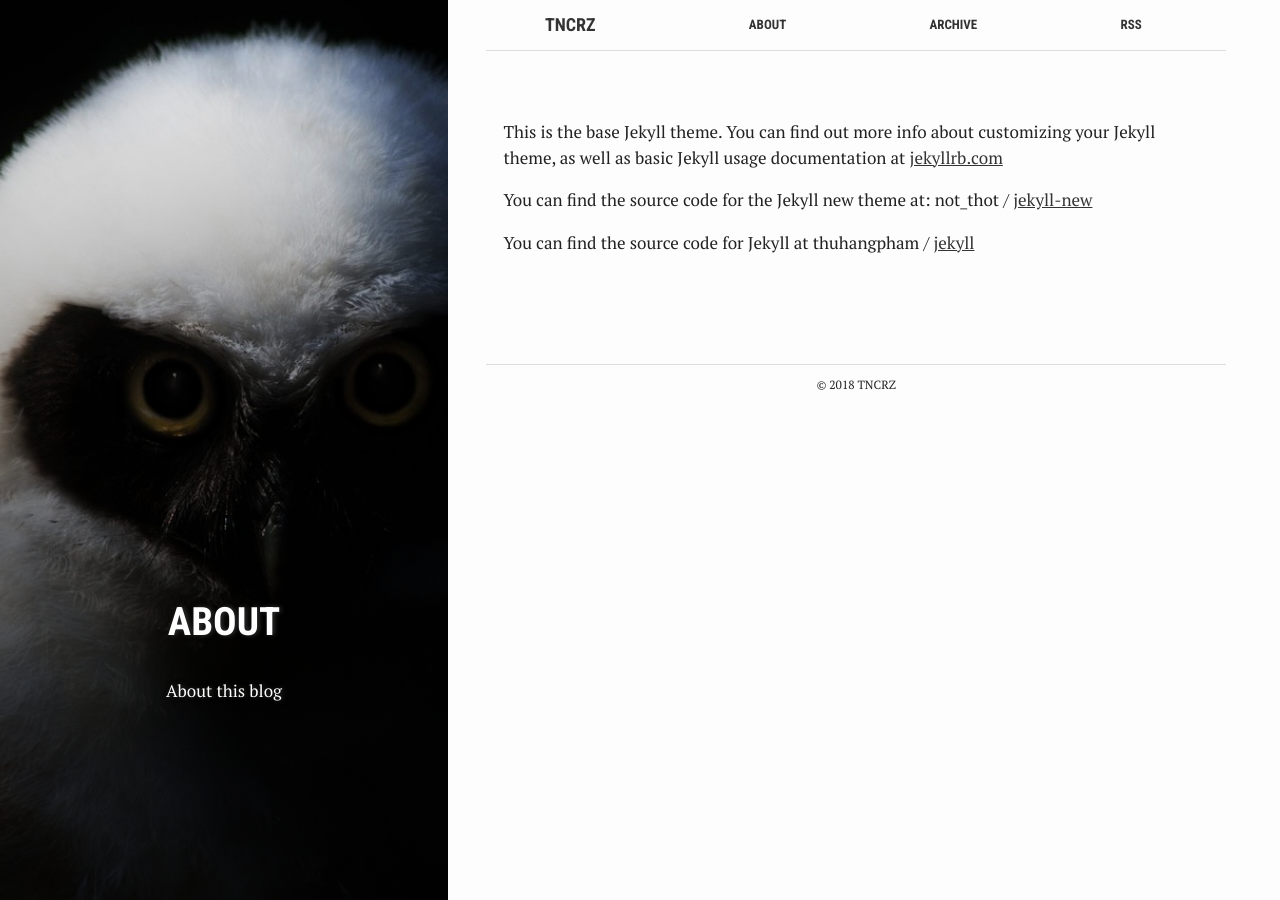
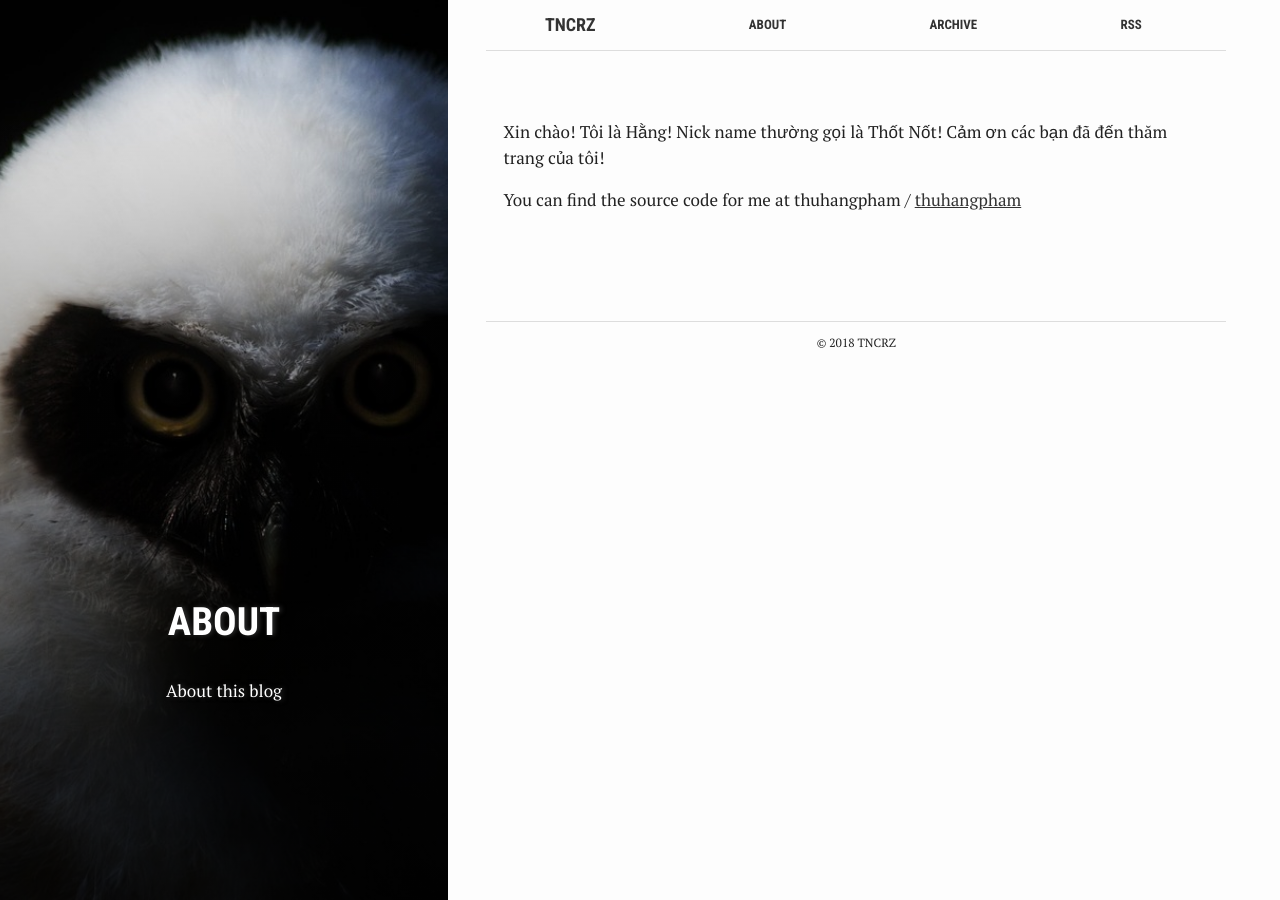
Before and after one commit to thuhangpham/thuhangpham.github.io, a Jekyll site: the page built from about.md, in a window 1280 px wide. Built offline with Jekyll 4.4.1, drawn with Linux system fonts in a browser that asks for light colours.

Commit message:
Update about.md

```diff
--- a/about.md
+++ b/about.md
@@ -8,12 +8,8 @@ summary: "About this blog"
 active: about
 ---
 
-This is the base Jekyll theme. You can find out more info about customizing your Jekyll theme, as well as basic Jekyll usage documentation at [jekyllrb.com](http://jekyllrb.com/)
+Xin chào! Tôi là Hằng! Nick name thường gọi là Thốt Nốt! Cảm ơn các bạn đã đến thăm trang của tôi!
 
-You can find the source code for the Jekyll new theme at:
-{{site.twitter_username}} /
-[jekyll-new](https://github.com/jglovier/jekyll-new)
-
-You can find the source code for Jekyll at
+You can find the source code for me at
 {{site.github_username}} /
-[jekyll](https://github.com/jekyll/jekyll)
+[thuhangpham](https://github.com/thuhangpham)
```
